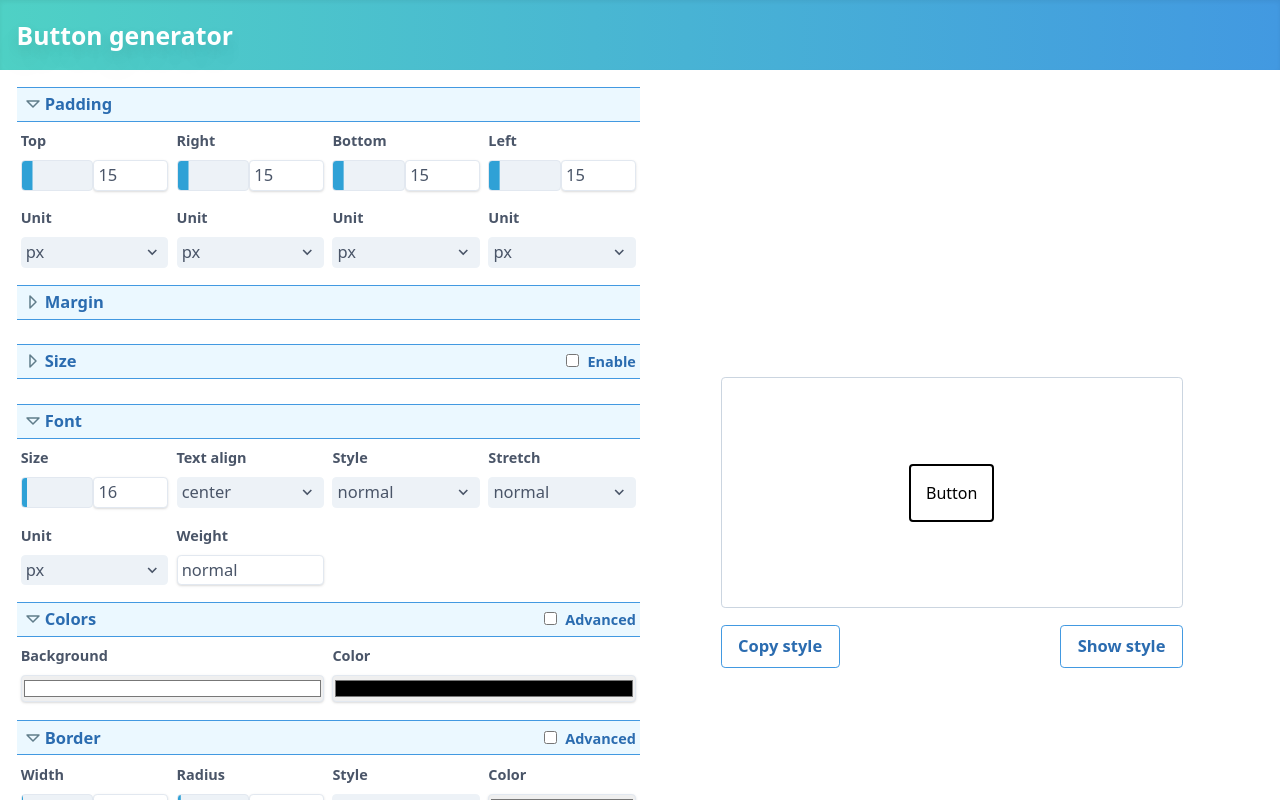
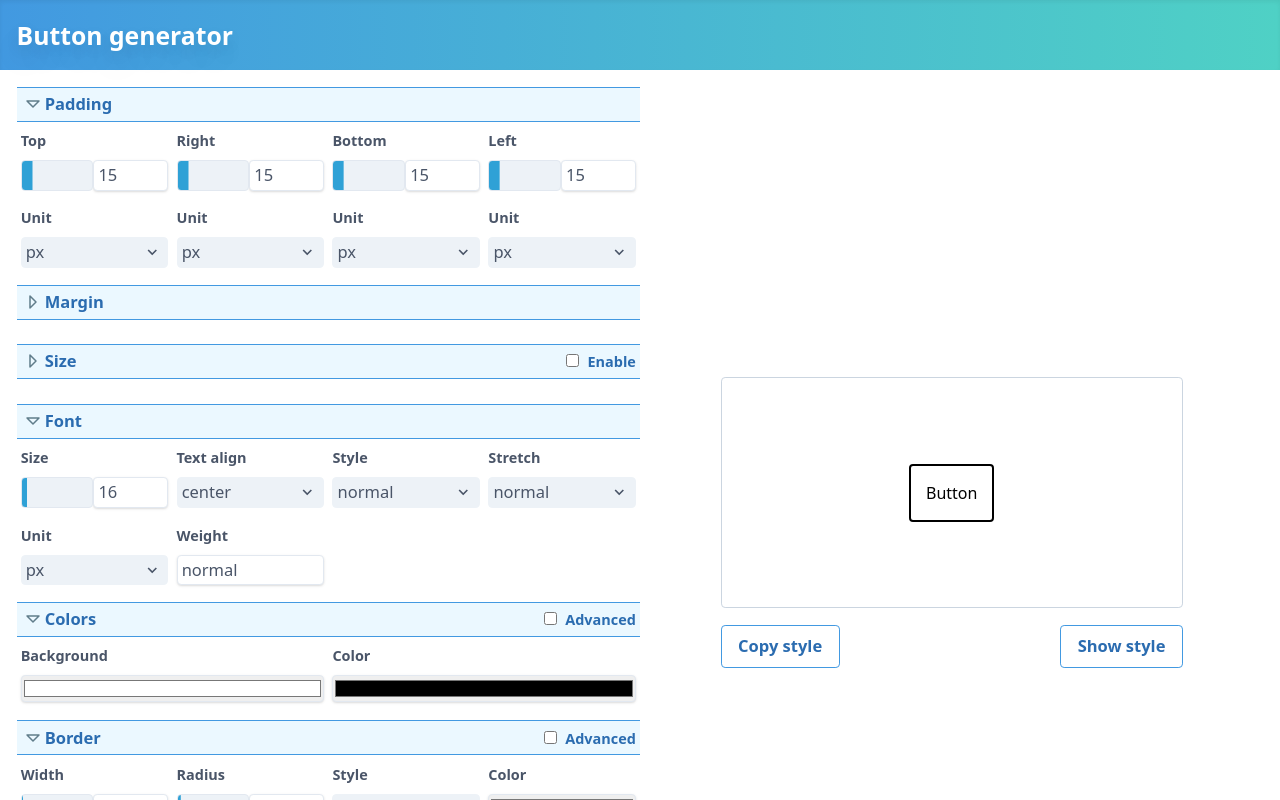
Before and after one commit to Matej-ch/button-generator, a Vue app: page / in a window 1280 px wide. Built offline with nearby package versions, Linux system fonts and the light colour scheme.

Commit message:
header gradient flipped

```diff
--- a/src/components/btnGenerator.vue
+++ b/src/components/btnGenerator.vue
@@ -2,7 +2,7 @@
 <div class="flex flex-col h-screen justify-between overflow-auto">
     <header-component/>
 
-    <div class="flex flex-wrap w-full lg:px-4 px-1">
+    <div class="flex flex-wrap w-full lg:px-4 px-1 mb-auto">
         <div class="flex flex-col flex-wrap lg:w-1/2 sm:w-full">
 
             <padding-opt :btnStyle="btnStyle" :units="units" />
--- a/src/components/headerComponent.vue
+++ b/src/components/headerComponent.vue
@@ -1,5 +1,5 @@
 <template>
-    <div class="w-full h-24 bg-gradient-to-r from-teal-400 to-blue-500 text-white font-semibold mb-4 p-4 flex flex-col justify-center text-2xl shadow-inner"
+    <div class="header"
          style="text-shadow: 0 15px 30px rgba(0,0,0,0.11), 0 5px 15px rgba(0,0,0,0.08);">
         Button generator
     </div>
@@ -11,6 +11,8 @@ name: "headerComponent"
 }
 </script>
 
-<style scoped>
-
+<style scoped lang="scss">
+    .header {
+        @apply w-full h-24 bg-gradient-to-l from-teal-400 to-blue-500 text-white font-semibold mb-4 p-4 flex flex-col justify-center text-2xl shadow-inner;
+    }
 </style>
```
